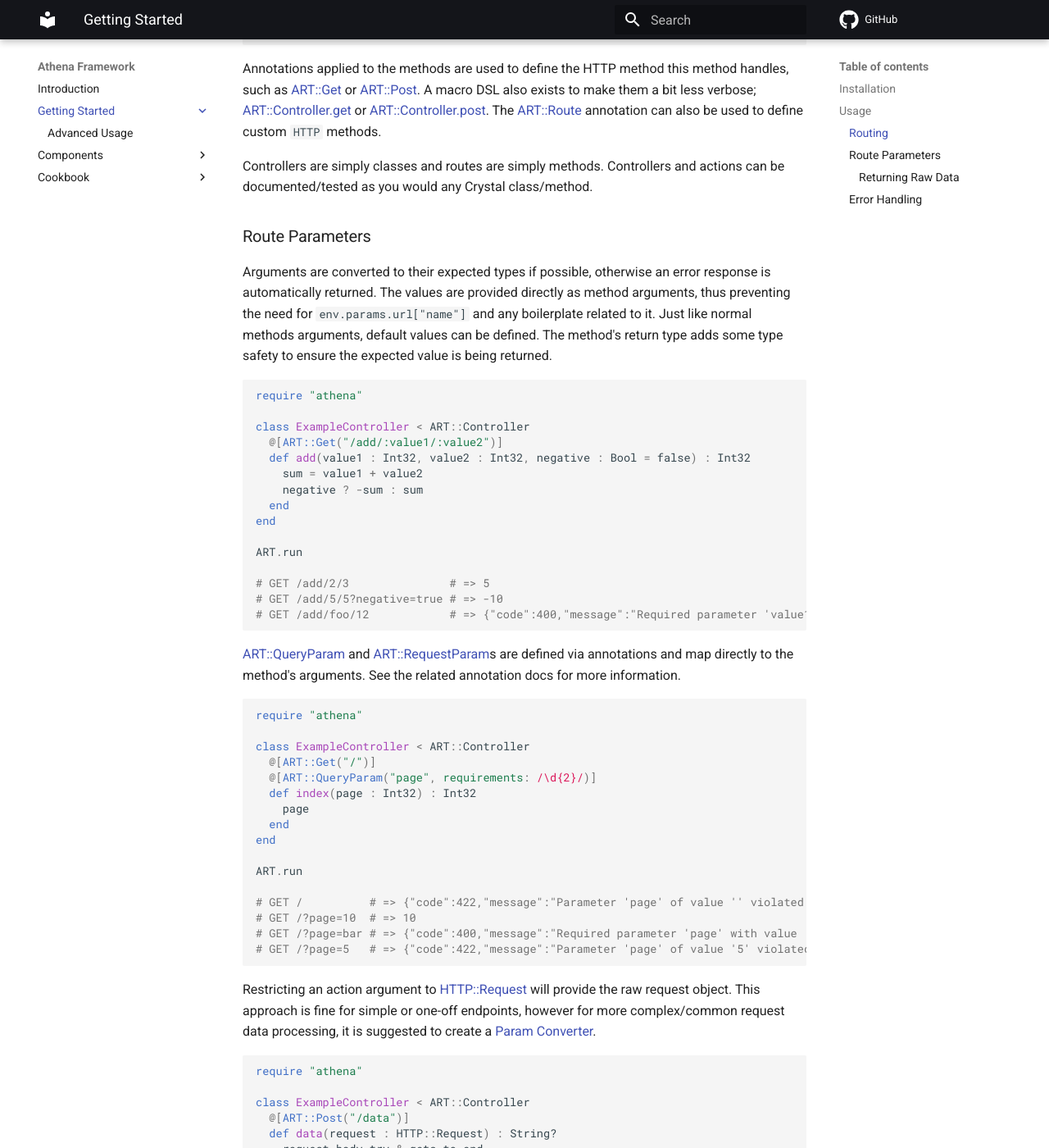
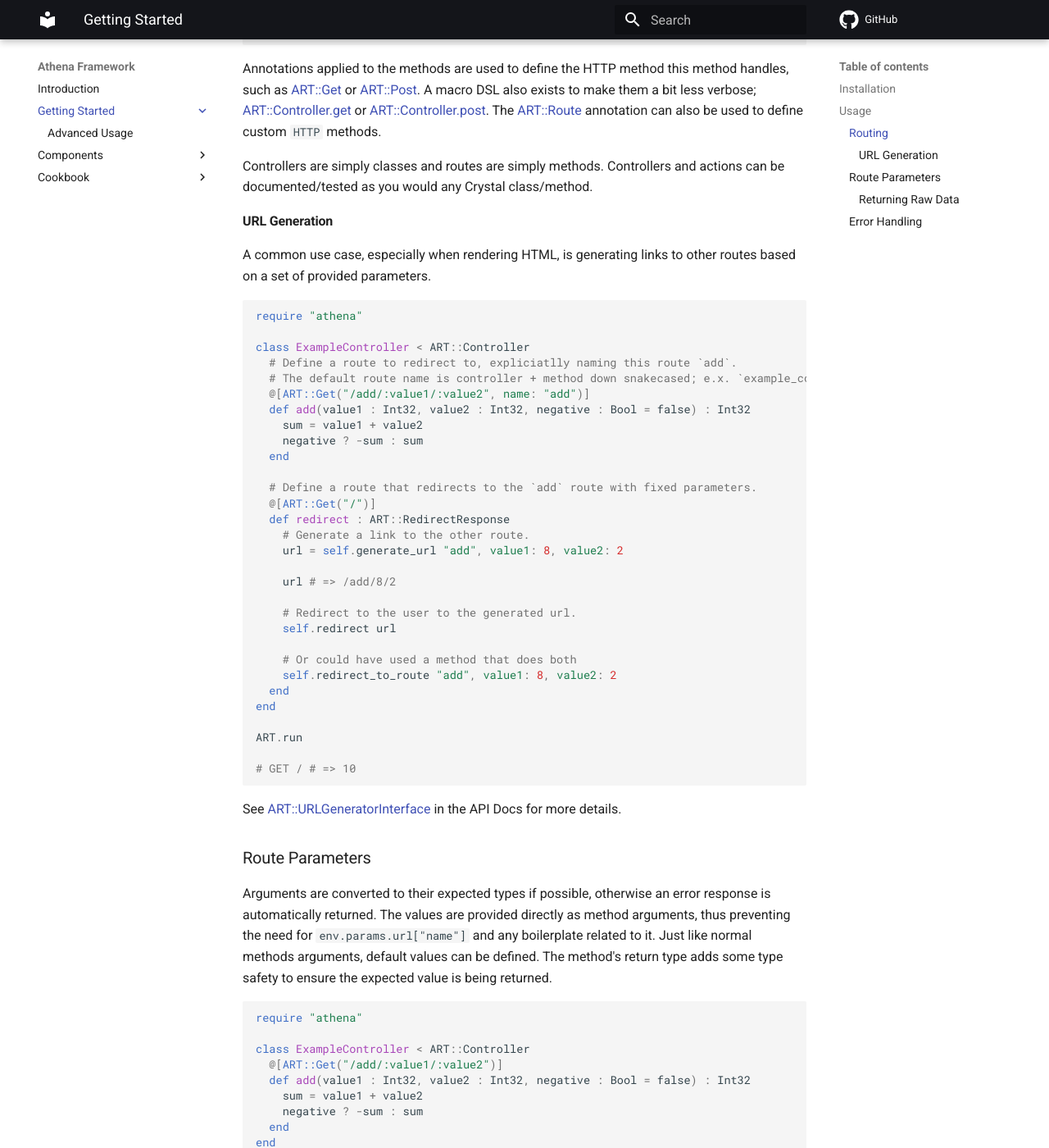
Before and after one commit to athena-framework/website, an MkDocs documentation site: the page built from docs/getting_started/README.md, in a window 1280 px wide and 1400 px high, scrolled down 1187 px. Shown: the whole window at 82% size. Built offline with MkDocs 1.6.1 and Material for MkDocs 9.7.7, drawn with Linux system fonts in a browser that asks for light colours; comment, search, counter and statistics services are not loaded.

Commit message:
Add URL generation section
Remove routing component section

````diff
--- a/docs/getting_started/README.md
+++ b/docs/getting_started/README.md
@@ -50,6 +50,45 @@
 
 Controllers are simply classes and routes are simply methods.  Controllers and actions can be documented/tested as you would any Crystal class/method.
 
+#### URL Generation
+
+A common use case, especially when rendering HTML, is generating links to other routes based on a set of provided parameters.
+
+```crystal
+require "athena"
+
+class ExampleController < ART::Controller
+  # Define a route to redirect to, expliciatlly naming this route `add`.
+  # The default route name is controller + method down snakecased; e.x. `example_controller_add`.
+  @[ART::Get("/add/:value1/:value2", name: "add")]
+  def add(value1 : Int32, value2 : Int32, negative : Bool = false) : Int32
+    sum = value1 + value2
+    negative ? -sum : sum
+  end
+
+  # Define a route that redirects to the `add` route with fixed parameters.
+  @[ART::Get("/")]
+  def redirect : ART::RedirectResponse
+    # Generate a link to the other route.
+    url = self.generate_url "add", value1: 8, value2: 2
+
+    url # => /add/8/2
+
+    # Redirect to the user to the generated url.
+    self.redirect url
+
+    # Or could have used a method that does both
+    self.redirect_to_route "add", value1: 8, value2: 2
+  end
+end
+
+ART.run
+
+# GET / # => 10
+```
+
+See [ART::URLGeneratorInterface](https://athena-framework.github.io/athena/Athena/Routing/URLGeneratorInterface.html) in the API Docs for more details.
+
 ### Route Parameters
 
 Arguments are converted to their expected types if possible, otherwise an error response is automatically returned.
@@ -93,8 +132,6 @@
 # GET /?page=bar # => {"code":400,"message":"Required parameter 'page' with value 'bar' could not be converted into a valid 'Int32'."}
 # GET /?page=5   # => {"code":422,"message":"Parameter 'page' of value '5' violated a constraint: 'Parameter 'page' value does not match requirements: (?-imsx:^(?-imsx:\\d{2})$)'\n"}
 ```
-
-
 
 Restricting an action argument to [HTTP::Request](https://crystal-lang.org/api/HTTP/Request.html) will provide the raw request object.
 This approach is fine for simple or one-off endpoints, however for more complex/common request data processing, it is suggested to create
--- a/mkdocs.yml
+++ b/mkdocs.yml
@@ -45,7 +45,6 @@
     - Dependency Injection: components/dependency_injection.md
     - Event Dispatcher: components/event_dispatcher.md
     - Config: components/config.md
-    - Routing: components/routing.md
     - Serializer: components/serializer.md
     - Validator: components/validator.md
     - Spec: components/spec.md
````
Also changed, not shown: docs/components/routing.md (deleted).
